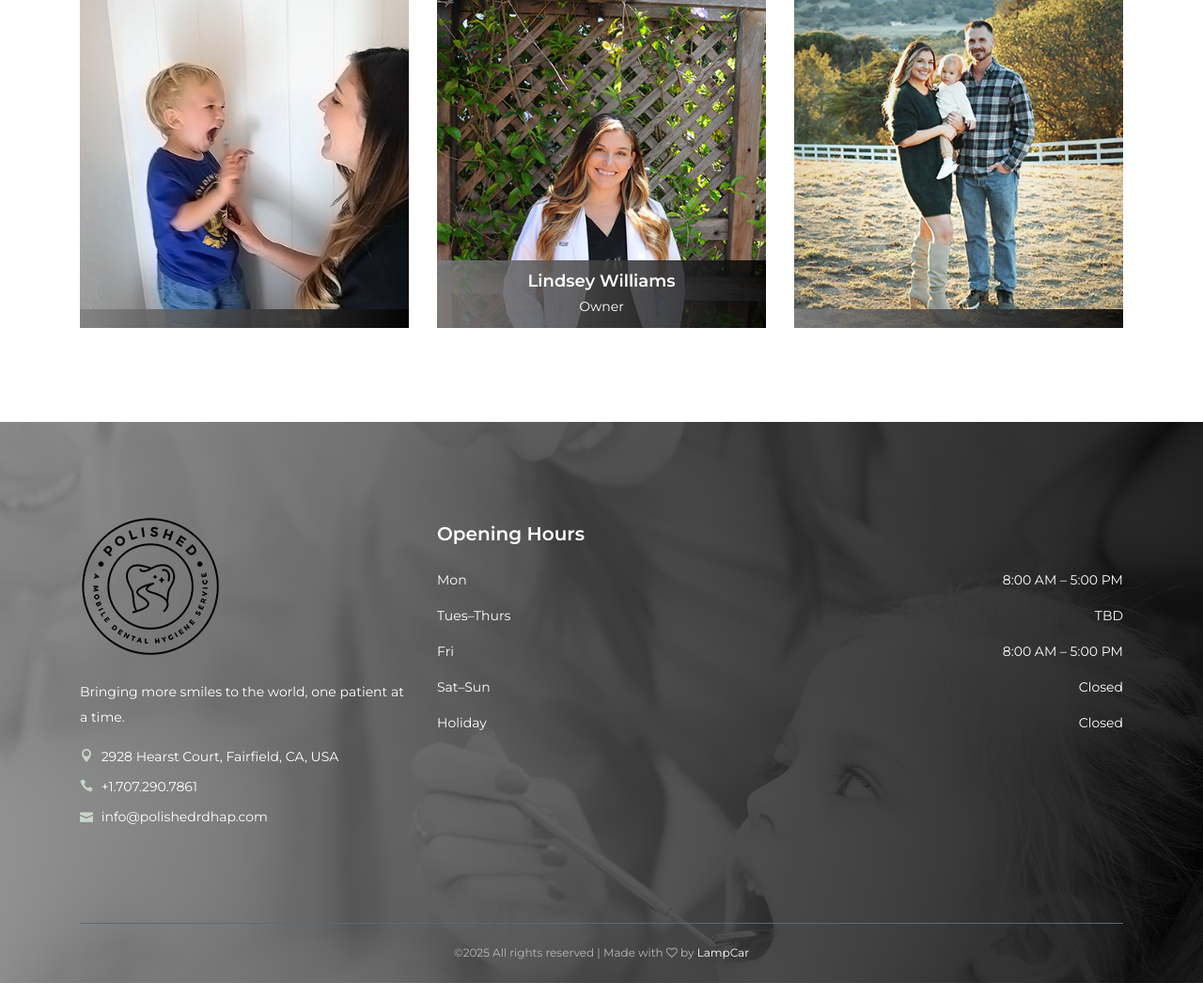
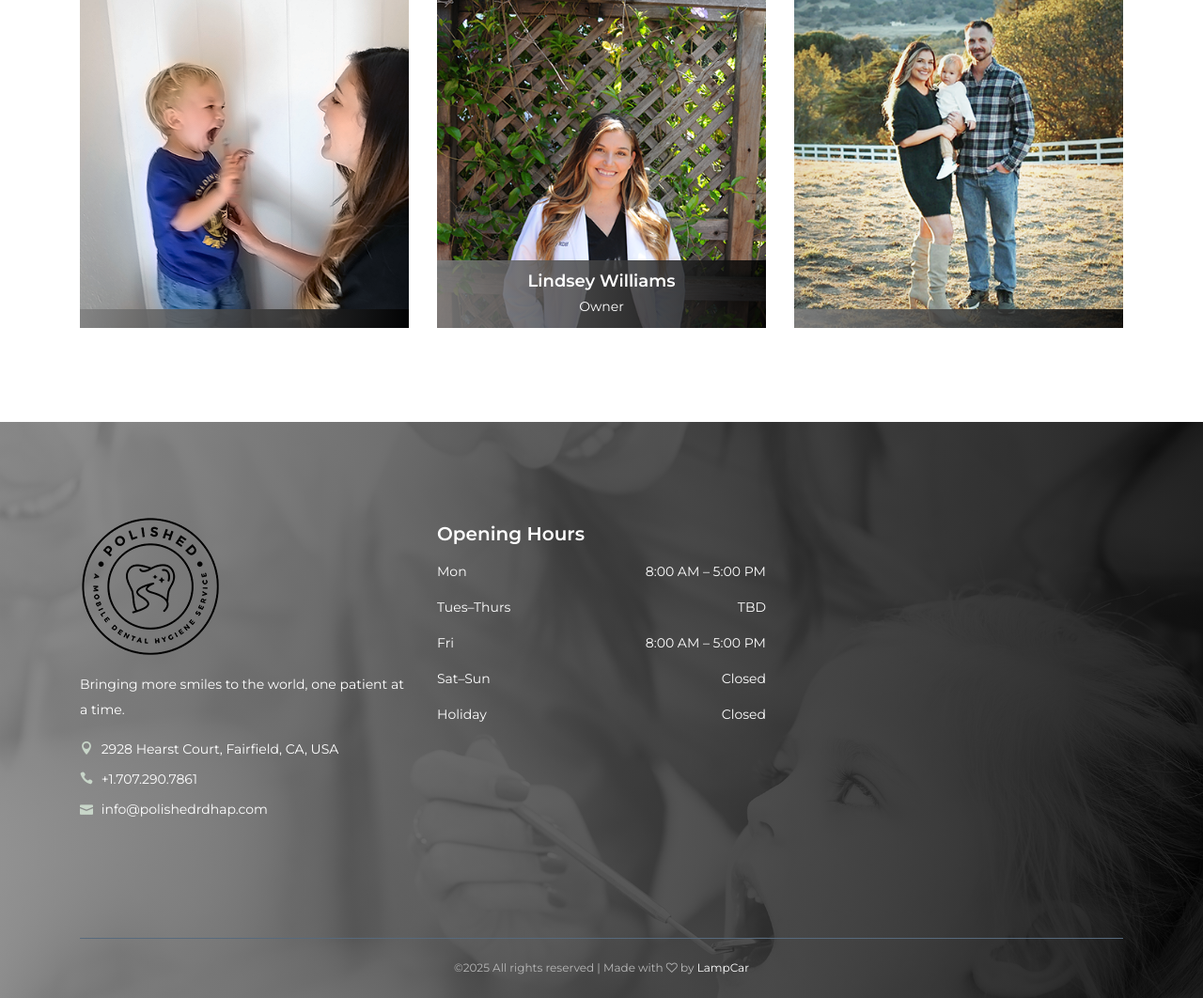
Before and after one commit to bjlamphiear/PolishedDjango, a Django app: page /about.html in a window 1280 px wide. Shown: the part 2110-3172 px from the top of the page at 94% size. Run offline with Django 4.2, Linux system fonts and the light colour scheme; some libraries are stand-ins or nearby versions.

Commit message:
Clean up footer layout and alignment

```diff
--- a/website/templates/base.html
+++ b/website/templates/base.html
@@ -110,13 +110,17 @@
   {% endblock %}
 
   <!-- Footer -->
+<!-- Footer -->
 <footer class="footer-area bg-img bg-gradient-overlay" style="background-image: url({% static 'website/img/bg-img/Child3_BlackW.png' %});">
   <div class="container">
-      <div class="row">
-        <div class="col-12 col-sm-6 col-lg-4">
-          <div class="single-footer-widget">
-            <a href="{% url 'home' %}" class="d-block mb-4"><img src="{% static 'website/img/core-img/logoA.png' %}" alt="Polished Logo"></a>
-            <p>Bringing more smiles to the world, one patient at a time.</p>
+    <div class="row align-items-start">
+      <!-- Contact Info -->
+      <div class="col-12 col-sm-6 col-lg-4 mb-4 mb-lg-0">
+        <div class="single-footer-widget d-flex flex-column h-100 justify-content-start">
+          <div class="mb-3">
+            <a href="{% url 'home' %}" class="d-block"><img src="{% static 'website/img/core-img/logoA.png' %}" alt="Polished Logo" style="max-width: 160px;"></a>
+          </div>
+          <p class="mb-3">Bringing more smiles to the world, one patient at a time.</p>
           <div class="footer-contact">
             <p><i class="icon_pin"></i> 2928 Hearst Court, Fairfield, CA, USA</p>
             <p><i class="icon_phone"></i> +1.707.290.7861</p>
@@ -124,10 +128,12 @@
           </div>
         </div>
       </div>
-        <div class="col-12 col-sm-6 col-lg">
+
+      <!-- Opening Hours -->
+      <div class="col-12 col-sm-6 col-lg-4">
         <div class="single-footer-widget">
-            <h5 class="widget-title">Opening Hours</h5>
-            <ul class="opening-hours">
+          <h5 class="widget-title mb-3">Opening Hours</h5>
+          <ul class="opening-hours list-unstyled">
             <li><span>Mon</span> <span>8:00 AM – 5:00 PM</span></li>
             <li><span>Tues–Thurs</span> <span>TBD</span></li>
             <li><span>Fri</span> <span>8:00 AM – 5:00 PM</span></li>
@@ -139,7 +145,8 @@
     </div>
   </div>
 
-    <div class="container">
+  <!-- Copywrite Area -->
+  <div class="container mt-4">
     <div class="row">
       <div class="col-12">
         <div class="copywrite-content text-center">
```
Lines whose indentation alone changed are shown as unchanged.
